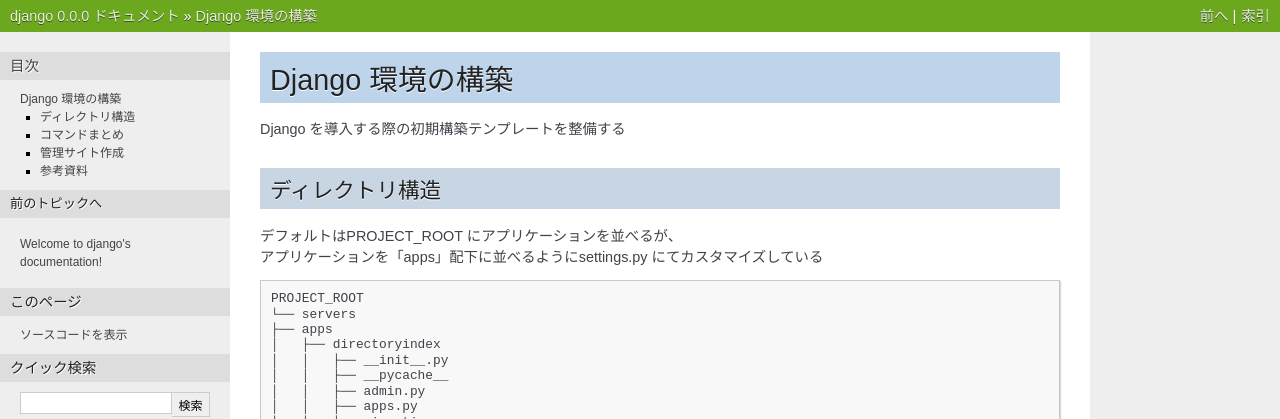
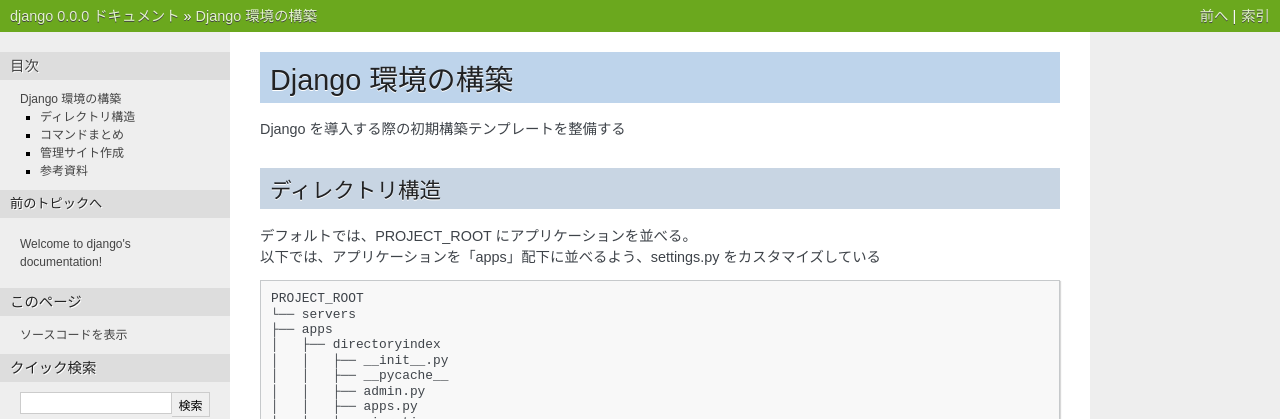
Before and after one commit to yuyuyu0706/sphinx, a Sphinx documentation site: the page built from django/source/work/page01.rst, in a window 1280 px wide. Shown: the top 419 px of the page. Built offline with Sphinx 7.4.7, drawn with Linux system fonts in a browser that asks for light colours; pages that are not in the unit, such as notebooks, are missing from menus.

Commit message:
auto commit

```diff
--- a/django/source/work/page01.rst
+++ b/django/source/work/page01.rst
@@ -7,8 +7,8 @@ Django 環境の構築
 ディレクトリ構造
 ===================
 
-| デフォルトはPROJECT_ROOT にアプリケーションを並べるが、
-| アプリケーションを「apps」配下に並べるようにsettings.py にてカスタマイズしている
+| デフォルトでは、PROJECT_ROOT にアプリケーションを並べる。
+| 以下では、アプリケーションを「apps」配下に並べるよう、settings.py をカスタマイズしている
 
 ::
 
```
